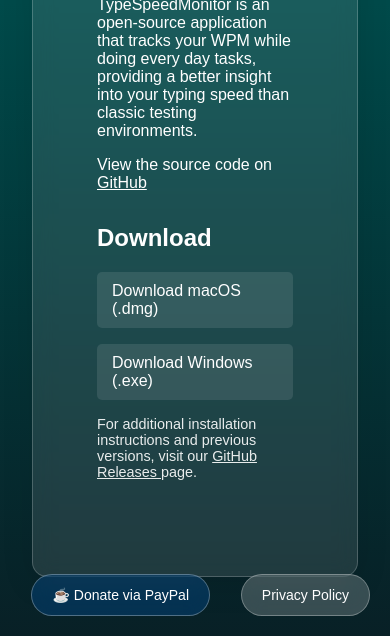
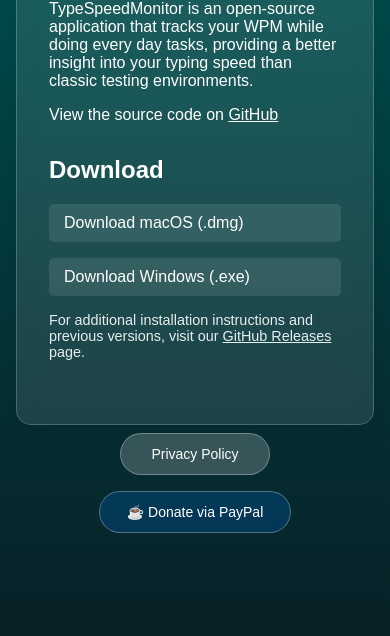
Before and after one commit to Grazvy/TypeSpeedMonitor, a plain HTML site: page page/index.html in a window 390 px wide. Shown: the part 208-844 px from the top of the page. Drawn offline with Linux system fonts and the light colour scheme.

Commit message:
implemented mobile layout

```diff
--- a/page/index.html
+++ b/page/index.html
@@ -118,6 +118,38 @@
     .close:hover {
       color: #333;
     }
+    @media (max-width: 600px) {
+      body {
+        padding: 1rem;
+        flex-direction: column;
+        align-items: center;
+        overflow: auto;
+      }
+
+      .container {
+        padding: 2rem;
+        width: 100%;
+        max-width: none;
+        max-height: none;
+        box-sizing: border-box;
+      }
+
+      .privacy-btn {
+        position: static;
+        display: block;
+        margin: 0.5rem auto;
+        width: auto;
+        min-width: 150px;
+        max-width: 90%;
+        text-align: center;
+        white-space: nowrap;
+      }
+
+      .modal-content {
+        width: 90%;
+        margin: 10% auto;
+      }
+    }
   </style>
 </head>
 <body>
@@ -146,9 +178,7 @@
       </a>
       <p style="margin-top: 1rem; font-size: 0.9em; opacity: 0.9;">
         For additional installation instructions and previous versions, visit our
-        <a href="https://github.com/Grazvy/TypeSpeedMonitor/releases/latest" target="_blank">
-          GitHub Releases
-        </a> page.
+        <a href="https://github.com/Grazvy/TypeSpeedMonitor/releases/latest" target="_blank">GitHub Releases</a> page.
       </p>
     </div>
   </div>
```
